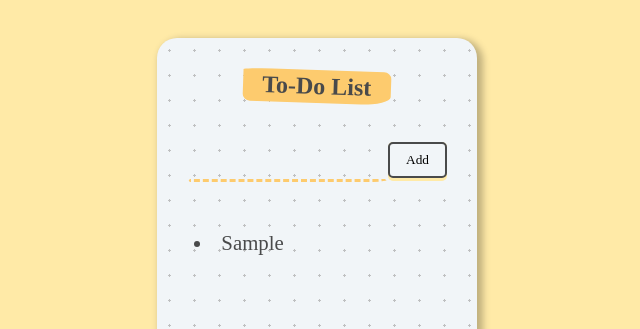
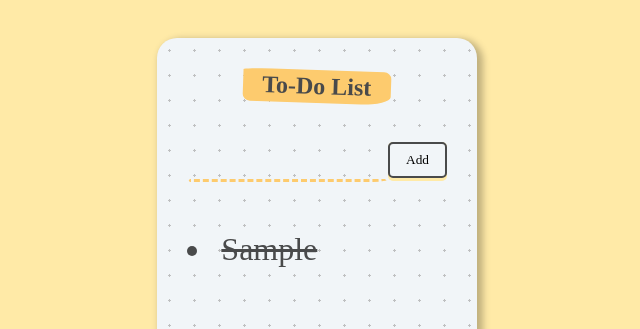
Before and after one commit to Robodlan/react-keeper, a React (Vite) app in the folder vite-keeper/: page / in a window 1280 px wide. Both pictures are taken after typing "Sample" into the empty fields and a click on the button "Add". Shown: the top 329 px of the page, without its empty margins (323-963 px from the left). Built offline with nearby package versions, Linux system fonts and the light colour scheme.

Commit message:
line through working

```diff
--- a/vite-keeper/public/style.css
+++ b/vite-keeper/public/style.css
@@ -76,4 +76,5 @@ li {
   text-align: left;
   position: relative;
   padding: 0.5rem;
+  font-size: 2rem;
 }
--- a/vite-keeper/src/App.jsx
+++ /dev/null
@@ -1,38 +0,0 @@
-import React, { useState } from "react";
-
-function App() {
-  const [inputText, setInputText] = useState("");
-  const [state, setState] = useState([]);
-
-  function handleInput(event) {
-    const newValue = event.target.value;
-    setInputText(newValue);
-  }
-
-  function handleClick() {
-    setState((prev) => [...prev, inputText]);
-    setInputText("");
-  }
-  return (
-    <div className="container">
-      <div className="heading">
-        <h1>To-Do List</h1>
-      </div>
-      <div className="form">
-        <input onChange={handleInput} type="text" value={inputText} />
-        <button onClick={handleClick}>
-          <span>Add</span>
-        </button>
-      </div>
-      <div>
-        <ul>
-          {state.map((newItem) => (
-            <li>{newItem}</li>
-          ))}
-        </ul>
-      </div>
-    </div>
-  );
-}
-
-export default App;
--- a/vite-keeper/src/components/ToDoItem.jsx
+++ b/vite-keeper/src/components/ToDoItem.jsx
@@ -1,9 +1,14 @@
 import React from "react";
 
-export default function ToDoItem(props) {
+function ToDoItem(props) {
+    function handleClick() {
+
+    }
     return (
-        <div>
-            <li>{props.item}</li>
+        <div onClick={handleClick} >
+            <li style={{textDecoration: "line-through"}}>{props.item}</li>
         </div>
     )
 }
+
+export default ToDoItem;
--- a/vite-keeper/src/main.jsx
+++ b/vite-keeper/src/main.jsx
@@ -1,6 +1,6 @@
 import React from "react";
 import ReactDOM from "react-dom/client";
-import App from "./App";
+import App from "./components/App"
 
 ReactDOM.createRoot(document.getElementById("root")).render(
   <React.StrictMode>
```
